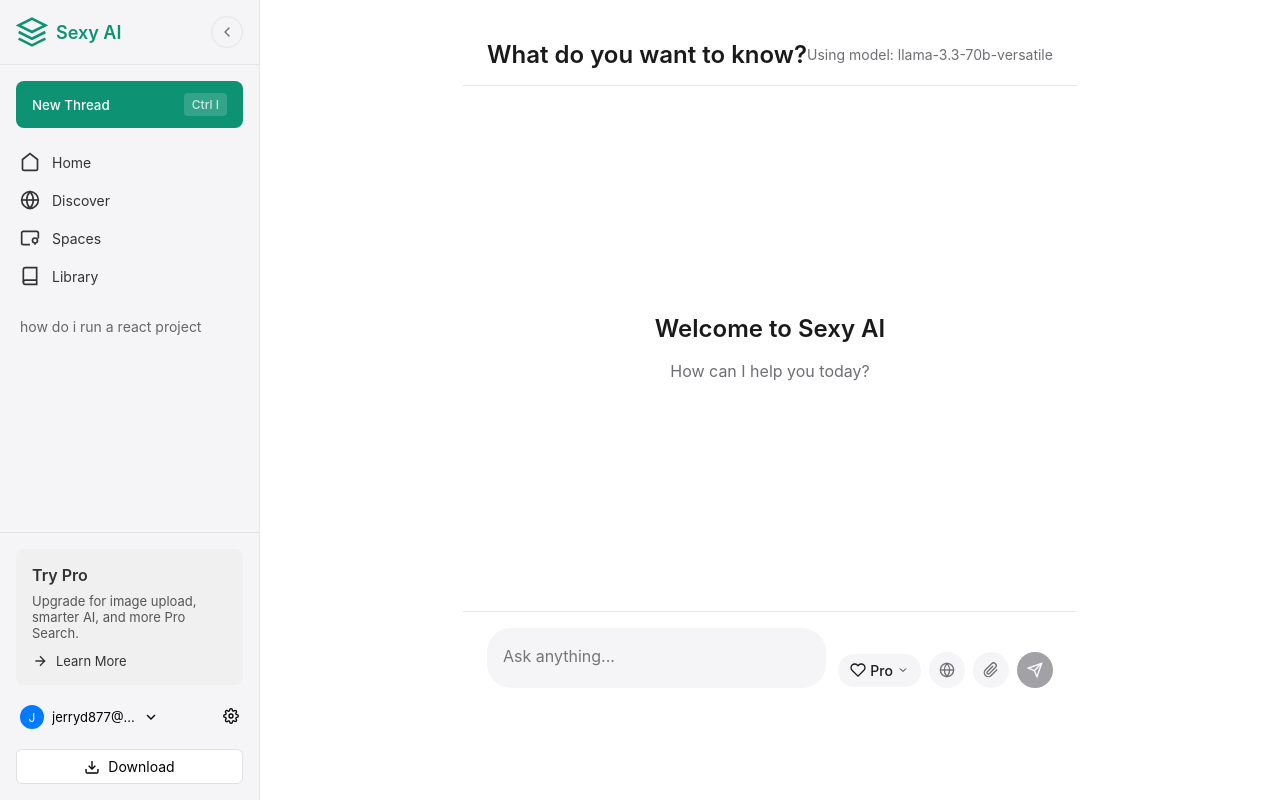
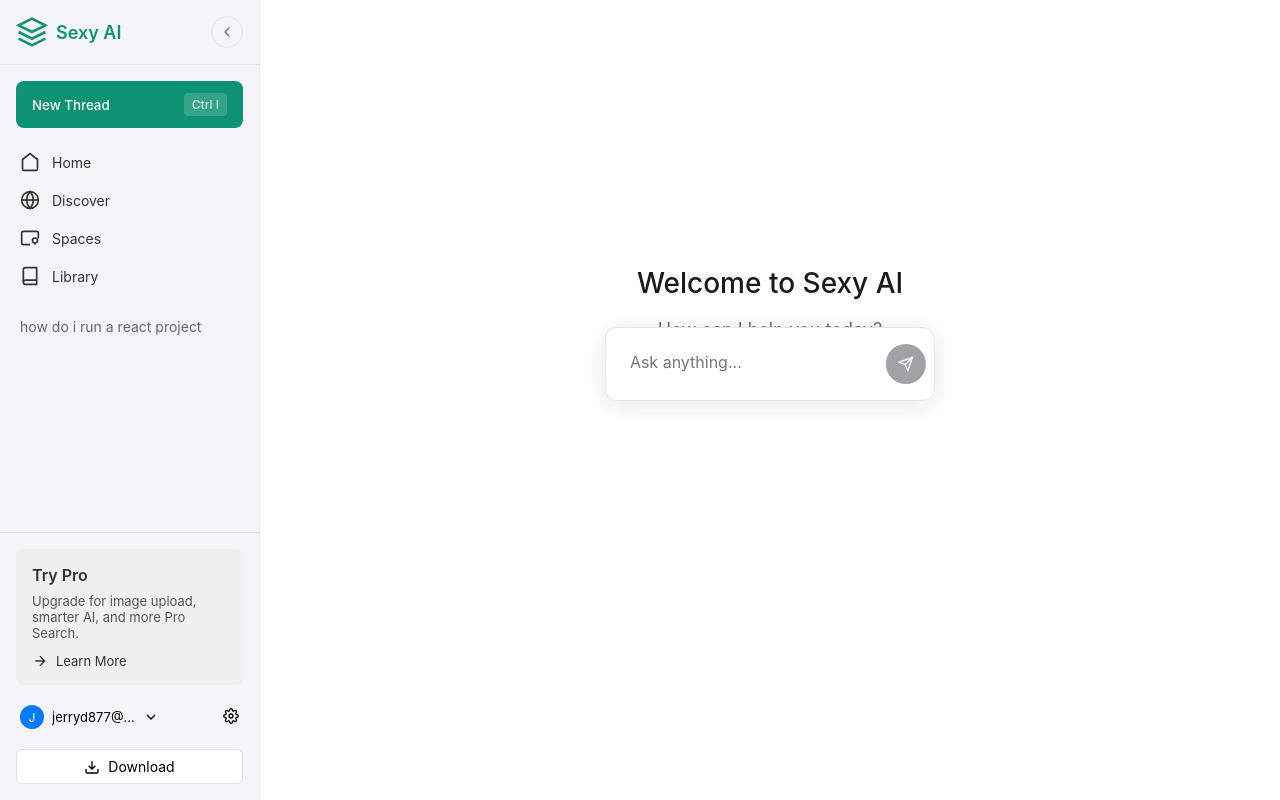
Before and after one commit to group39Cap/sexyAI, a React (Create React App) app: page / in a window 1280 px wide. Built offline with nearby package versions, Linux system fonts and the light colour scheme; what groq-sdk would draw is missing.

Commit message:
Update sidebar navigation to link to chat and enhance chat UI styling

```diff
--- a/src/components/MainContent/SearchHeader.css
+++ b/src/components/MainContent/SearchHeader.css
@@ -1,4 +1,3 @@
-
 .message-chat {
   display: flex;
   flex-direction: column;
@@ -7,25 +6,26 @@
   margin: 0 auto;
   background-color: #ffffff;
   font-family: -apple-system, BlinkMacSystemFont, 'Segoe UI', Roboto, Oxygen, Ubuntu, Cantarell, 'Open Sans', 'Helvetica Neue', sans-serif;
+  position: relative;
 }
 
 .chat-header {
   padding: 16px 24px;
-  border-bottom: 1px solid #e6e6e6;
   display: flex;
   align-items: center;
   justify-content: space-between;
+  border-bottom: 1px solid #f5f5f7;
 }
 
 .chat-header h1 {
-  font-size: 24px;
-  font-weight: 600;
+  font-size: 20px;
+  font-weight: 500;
   color: #1a1a1a;
   margin: 0;
 }
 
 .model-indicator {
-  font-size: 14px;
+  font-size: 13px;
   color: #6e6e73;
 }
 
@@ -35,6 +35,7 @@
   padding: 24px 0;
   display: flex;
   flex-direction: column;
+  align-items: center;
 }
 
 .empty-state {
@@ -42,24 +43,36 @@
   display: flex;
   align-items: center;
   justify-content: center;
+  flex-direction: column;
+  width: 100%;
+  margin-bottom: 100px; /* Make space for the input at the bottom */
+}
+
+.welcome-message {
   text-align: center;
+  padding: 32px;
+  margin-bottom: 20px;
+}
+
+.welcome-message h3 {
+  font-size: 28px;
+  margin: 0 0 16px 0;
+  color: #1a1a1a;
+  font-weight: 500;
+}
+
+.welcome-message p {
+  font-size: 18px;
+  line-height: 1.5;
   color: #6e6e73;
 }
 
-.welcome-message {
-  max-width: 500px;
-  padding: 32px;
-}
-
-.welcome-message h3 {
-  font-size: 24px;
-  margin: 0 0 16px 0;
-  color: #1a1a1a;
-}
-
-.welcome-message p {
-  font-size: 16px;
-  line-height: 1.5;
+.messages-wrapper {
+  width: 100%;
+  max-width: 800px;
+  display: flex;
+  flex-direction: column;
+  padding-bottom: 80px; /* Make space for the input at the bottom */
 }
 
 .message-container {
@@ -76,17 +89,17 @@
 }
 
 .message-role {
-  font-size: 14px;
-  font-weight: 600;
-  margin-bottom: 8px;
+  font-size: 13px;
+  font-weight: 500;
+  margin-bottom: 6px;
   color: #6e6e73;
 }
 
 .message-content {
-  font-size: 16px;
+  font-size: 15px;
   line-height: 1.5;
-  padding: 16px 20px;
-  border-radius: 16px;
+  padding: 14px 18px;
+  border-radius: 8px;
   white-space: pre-wrap;
 }
 
@@ -98,21 +111,21 @@
 .assistant-message .message-content {
   background-color: #f8f8f8;
   color: #1a1a1a;
-  border: 1px solid #e6e6e6;
+  border: 1px solid #f0f0f0;
 }
 
 .typing-indicator {
   display: flex;
   align-items: center;
   justify-content: center;
-  padding: 12px 16px;
+  padding: 10px 14px;
   min-width: 60px;
   min-height: 24px;
 }
 
 .typing-indicator span {
-  height: 8px;
-  width: 8px;
+  height: 6px;
+  width: 6px;
   margin: 0 2px;
   background-color: #a1a1a6;
   border-radius: 50%;
@@ -130,26 +143,67 @@
 
 @keyframes bounce {
   0%, 80%, 100% { transform: translateY(0); }
-  40% { transform: translateY(-6px); }
+  40% { transform: translateY(-5px); }
 }
 
+/* Input container styling */
 .input-container {
-  border-top: 1px solid #e6e6e6;
+  background-color: #fff;
+  transition: all 0.3s ease;
+  display: flex;
+  justify-content: center;
+  width: 100%;
+}
+
+/* Initial centered state */
+.input-container.centered {
+  position: absolute;
+  top: 50%;
+  left: 50%;
+  transform: translate(-50%, -50%);
+  padding: 0;
+}
+
+/* Bottom state after chat starts */
+.input-container.bottom {
+  position: fixed;
+  bottom: 0;
+  left: 0;
+  right: 0;
+  max-width: 1000px;
+  margin: 0 auto;
   padding: 16px 24px;
-  background-color: #fff;
+  border-top: 1px solid #f5f5f7;
+}
+
+.input-wrapper {
+  width: 100%;
+  max-width: 700px;
+}
+
+.input-wrapper.centered {
+  box-shadow: 0 4px 24px rgba(0, 0, 0, 0.1);
+  border-radius: 12px;
+  border: 1px solid #e6e6e6;
 }
 
 .input-container form {
   display: flex;
-  align-items: flex-end;
+  align-items: center;
 }
 
 .textarea-container {
   flex: 1;
-  padding: 8px 16px;
+  padding: 14px 20px;
   background-color: #f5f5f7;
-  border-radius: 24px;
+  border-radius: 8px;
   margin-right: 12px;
+}
+
+.textarea-container.centered {
+  padding: 18px 24px;
+  background-color: #ffffff;
+  border-radius: 12px;
 }
 
 textarea {
@@ -157,7 +211,7 @@
   border: none;
   background: transparent;
   resize: none;
-  padding: 8px 0;
+  padding: 4px 0;
   font-size: 16px;
   line-height: 1.5;
   max-height: 120px;
@@ -168,35 +222,7 @@
 .input-buttons {
   display: flex;
   align-items: center;
-}
-
-.pro-button {
-  display: flex;
-  align-items: center;
-  gap: 4px;
-  padding: 8px 12px;
-  border-radius: 16px;
-  background-color: #f5f5f7;
-  border: none;
-  cursor: pointer;
-  font-weight: 500;
-  font-size: 14px;
-  color: #1a1a1a;
-  margin-right: 8px;
-}
-
-.language-button, .attach-button {
-  display: flex;
-  align-items: center;
-  justify-content: center;
-  width: 36px;
-  height: 36px;
-  border-radius: 50%;
-  background-color: #f5f5f7;
-  border: none;
-  cursor: pointer;
-  color: #6e6e73;
-  margin-right: 8px;
+  padding-right: 8px;
 }
 
 .submit-button {
@@ -206,14 +232,20 @@
   width: 36px;
   height: 36px;
   border-radius: 50%;
-  background-color: #0071e3;
+  background-color:#0D9373;
   border: none;
   cursor: pointer;
   color: white;
+  flex-shrink: 0;
+}
+
+.submit-button.centered {
+  width: 40px;
+  height: 40px;
 }
 
 .submit-button:hover {
-  background-color: #0062c4;
+  background-color: #0a7d5e;
 }
 
 .submit-button:disabled {
@@ -221,31 +253,22 @@
   cursor: not-allowed;
 }
 
-
-.search-suggestion {
-  display: none;
-}
-
-.auto-model-tip {
-  font-size: 0.85rem;
-  color: #666;
-  background-color: #f5f5f7;
-  padding: 0.5rem 1rem;
-  border-radius: 1rem;
-}
-
-
 @media (max-width: 768px) {
   .message-container {
     max-width: 100%;
     margin: 0 16px 20px 16px;
   }
 
-  .input-container {
+  .input-container.bottom {
     padding: 12px 16px;
   }
 
-  .pro-button span {
-    display: none;
+  .input-wrapper.centered {
+    width: 90%;
+    max-width: 90%;
+  }
+
+  .welcome-message {
+    padding: 24px 16px;
   }
 }
--- a/src/components/MainContent/SearchHeader.jsx
+++ b/src/components/MainContent/SearchHeader.jsx
@@ -11,6 +11,9 @@
   const [headerText, setHeaderText] = useState('What do you want to know?');
   const messagesEndRef = useRef(null);
   const textareaRef = useRef(null);
+
+  // Determine if the chat has started
+  const chatStarted = messages.length > 0 || isLoading;
 
   // Scroll to bottom of messages when new messages are added
   useEffect(() => {
@@ -65,23 +68,26 @@
 
   return (
     <div className="message-chat">
+      {chatStarted && (
         <div className="chat-header">
           <h1>{headerText}</h1>
           <div className="model-indicator">
             Using model: llama-3.3-70b-versatile
           </div>
         </div>
+      )}
 
       <div className="chat-messages">
-        {messages.length === 0 ? (
+        {!chatStarted ? (
           <div className="empty-state">
             <div className="welcome-message">
-              <h3>Welcome to  Sexy AI</h3>
+              <h3>Welcome to Sexy AI</h3>
               <p>How can I help you today?</p>
             </div>
           </div>
         ) : (
-          messages.map((msg, index) => (
+          <div className="messages-wrapper">
+            {messages.map((msg, index) => (
               <div
                 key={index}
                 className={`message-container ${msg.role === 'user' ? 'user-message' : 'assistant-message'}`}
@@ -93,8 +99,7 @@
                   {msg.content}
                 </div>
               </div>
-          ))
-        )}
+            ))}
 
             {isLoading && (
               <div className="message-container assistant-message">
@@ -106,13 +111,16 @@
                 </div>
               </div>
             )}
+          </div>
+        )}
 
         <div ref={messagesEndRef} />
       </div>
 
-      <div className="input-container">
+      <div className={`input-container ${chatStarted ? 'bottom' : 'centered'}`}>
+        <div className={`input-wrapper ${!chatStarted ? 'centered' : ''}`}>
           <form onSubmit={handleSubmit}>
-          <div className="textarea-container">
+            <div className={`textarea-container ${!chatStarted ? 'centered' : ''}`}>
               <textarea
                 ref={textareaRef}
                 value={searchQuery}
@@ -125,33 +133,9 @@
             </div>
 
             <div className="input-buttons">
-            <button type="button" className="pro-button">
-              <svg width="16" height="16" viewBox="0 0 24 24" fill="none" stroke="currentColor" strokeWidth="2">
-                <path d="M20.84 4.61a5.5 5.5 0 0 0-7.78 0L12 5.67l-1.06-1.06a5.5 5.5 0 0 0-7.78 7.78l1.06 1.06L12 21.23l7.78-7.78 1.06-1.06a5.5 5.5 0 0 0 0-7.78z"></path>
-              </svg>
-              Pro
-              <svg width="12" height="12" viewBox="0 0 24 24" fill="none" stroke="currentColor" strokeWidth="2">
-                <path d="M6 9l6 6 6-6"></path>
-              </svg>
-            </button>
-
-            <button type="button" className="language-button">
-              <svg width="16" height="16" viewBox="0 0 24 24" fill="none" stroke="currentColor" strokeWidth="2">
-                <circle cx="12" cy="12" r="10"></circle>
-                <line x1="2" y1="12" x2="22" y2="12"></line>
-                <path d="M12 2a15.3 15.3 0 0 1 4 10 15.3 15.3 0 0 1-4 10 15.3 15.3 0 0 1-4-10 15.3 15.3 0 0 1 4-10z"></path>
-              </svg>
-            </button>
-
-            <button type="button" className="attach-button">
-              <svg width="16" height="16" viewBox="0 0 24 24" fill="none" stroke="currentColor" strokeWidth="2">
-                <path d="M21.44 11.05l-9.19 9.19a6 6 0 0 1-8.49-8.49l9.19-9.19a4 4 0 0 1 5.66 5.66l-9.2 9.19a2 2 0 0 1-2.83-2.83l8.49-8.48"></path>
-              </svg>
-            </button>
-
               <button
                 type="submit"
-              className="submit-button"
+                className={`submit-button ${!chatStarted ? 'centered' : ''}`}
                 disabled={isLoading || !searchQuery.trim()}
               >
                 <svg width="16" height="16" viewBox="0 0 24 24" fill="none" stroke="currentColor" strokeWidth="2">
@@ -163,6 +147,7 @@
           </form>
         </div>
       </div>
+    </div>
   );
 };
 
--- a/src/components/Sidebar/SidebarNav.jsx
+++ b/src/components/Sidebar/SidebarNav.jsx
@@ -9,7 +9,7 @@
     <nav className="sidebar-nav">
       <ul>
         <li>
-          <NavLink to="/home" className="nav-item">
+          <NavLink to="/chat" className="nav-item">
             <svg width="20" height="20" viewBox="0 0 24 24" fill="none" stroke="currentColor" strokeWidth="2">
               <path d="M3 9l9-7 9 7v11a2 2 0 0 1-2 2H5a2 2 0 0 1-2-2z"></path>
             </svg>
```
Lines whose indentation alone changed are shown as unchanged.
